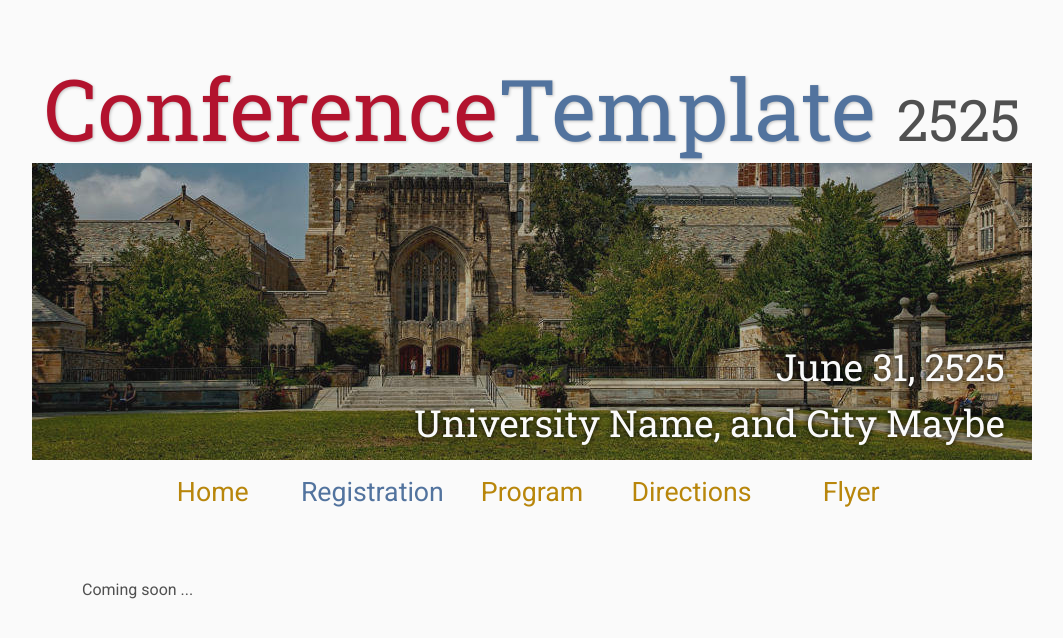
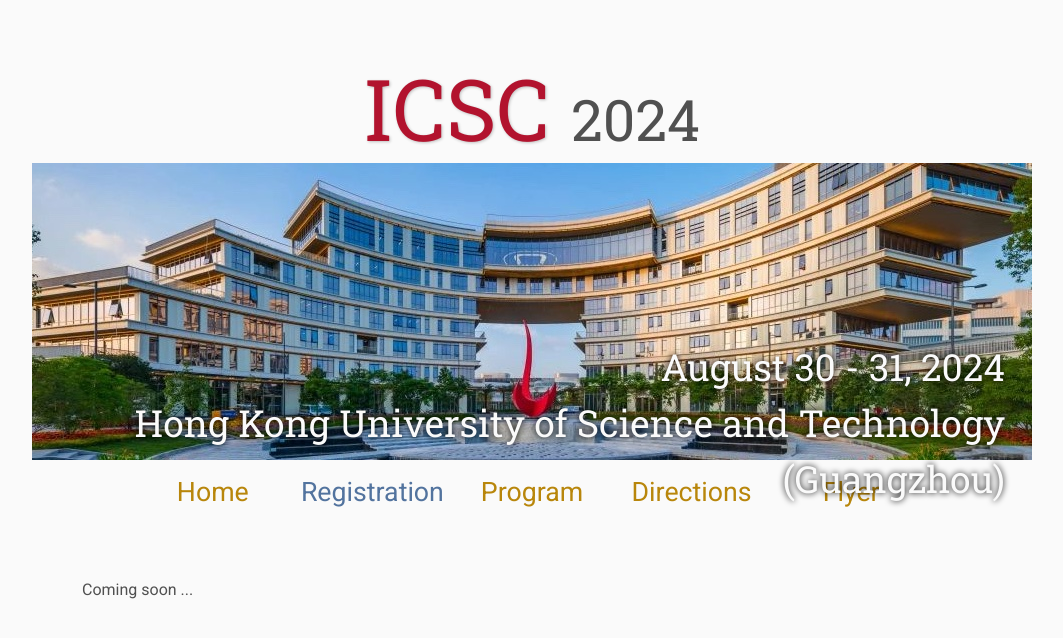
Before and after one commit to social-computing-conference/icsc2024-hkustgz, a plain HTML site: page registration/index.html in a window 1280 px wide. Shown: the whole page, without its empty margins (108-1171 px from the left). Drawn offline with Linux system fonts and the light colour scheme; files that its build step writes are made by us from their sources.

Commit message:
change banner for registration

```diff
--- a/registration/index.html
+++ b/registration/index.html
@@ -3,24 +3,24 @@
 
 <head>
     <base href="..">
-    <link rel="shortcut icon" type="image/png" href="assets/favicon.png"/>
+    <link rel="shortcut icon" type="image/jpg" href="assets/hkust(gz).jpg"/>
     <link rel="stylesheet" type="text/css" media="all" href="assets/main.css"/>
     <meta name="description" content="Conference Template">
     <meta name="resource-type" content="document">
     <meta name="distribution" content="global">
     <meta name="KeyWords" content="Conference">
-    <title>Registration | Conference Template</title>
+    <title>Registration | ICSC 2024</title>
 </head>
 
 <body>
 
     <div class="banner">
-        <img src="assets/banner.jpg" alt="Conference Template Banner">
+        <img src="assets/hkust(gz).jpg" alt="Conference Template Banner">
         <div class="top-left">
-            <span class="title1">Conference</span><span class="title2">Template</span> <span class="year">2525</span>
+            <span class="title1">ICSC</span><!--<span class="title2">Template</span>--> <span class="year">2024</span>
         </div>
         <div class="bottom-right">
-            June 31, 2525 <br> University Name, and City Maybe
+            August 30 - 31, 2024 <br> Hong Kong University of Science and Technology (Guangzhou)
         </div>
     </div>
 
```
